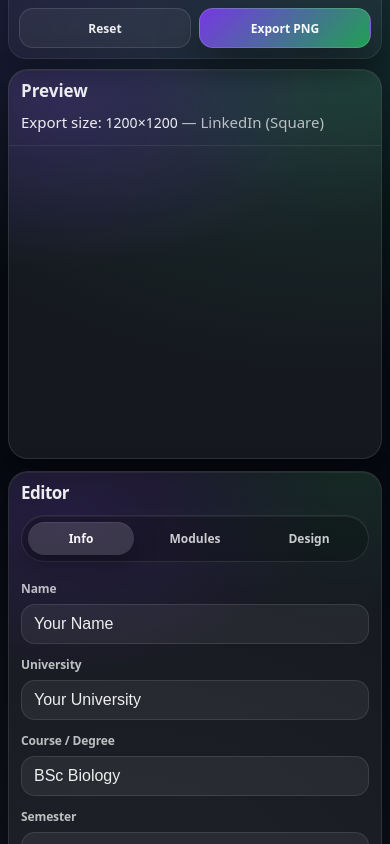
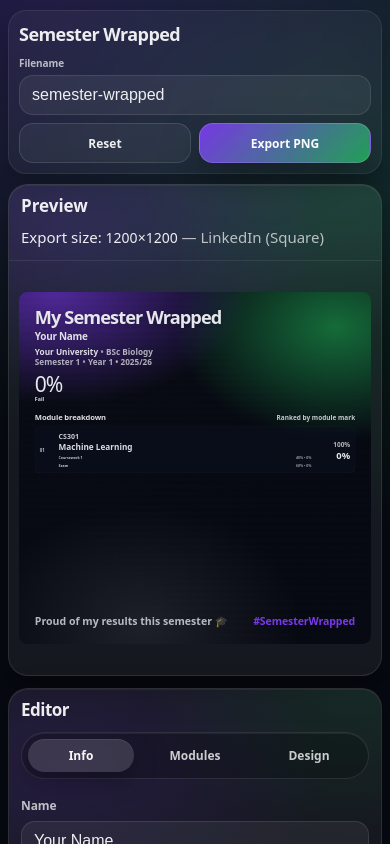
Before and after one commit to isaacwalsham/semesterwrapped, a React (Vite) app: page / in a window 390 px wide. Shown: the top 844 px of the page. Built offline with nearby package versions, Linux system fonts and the light colour scheme.

Commit message:
mobile preview fixed

```diff
--- a/src/App.css
+++ b/src/App.css
@@ -945,30 +945,57 @@ body.sw-exporting .sw-panel:hover {
 }
 
 @media (max-width: 1200px) {
+  #root {
+    width: 100%;
+    height: auto;
+    min-height: 100dvh;
+    overflow: visible;
+  }
+
+  .sw-app {
+    width: 100%;
+    height: auto;
+    min-height: 100dvh;
+    overflow-x: hidden;
+    overflow-y: auto;
+  }
+
   .sw-shell,
   .sw-workspace {
-    width: min(1180px, calc(100vw - 24px));
+    width: 100%;
+    max-width: 100%;
+    margin: 0;
   }
 
   .sw-shell {
-    padding: 14px 12px 0;
+    padding: 12px 10px 0;
   }
 
   .sw-workspace {
-    grid-template-columns: 1fr;
-    gap: 14px;
-    padding: 10px 12px 14px;
+    display: flex;
+    flex-direction: column;
+    gap: 12px;
+    padding: 10px 10px 14px;
     overflow: visible;
     flex: 0 0 auto;
   }
 
+  .sw-panel--preview {
+    order: 1;
+  }
+
+  .sw-panel--inputs {
+    order: 2;
+  }
+
   .sw-panel-body {
-    overflow: visible;
+    overflow: auto;
+    max-height: 58vh;
   }
 
   .sw-preview-pad {
-    min-height: 460px;
-    height: min(65vh, 700px);
+    min-height: 380px;
+    height: clamp(380px, 56vh, 700px);
   }
 }
 
@@ -1123,8 +1150,8 @@ body.sw-exporting .sw-panel:hover {
   }
 
   .sw-preview-pad {
-    min-height: 340px;
-    height: clamp(340px, 50vh, 540px);
+    min-height: 380px;
+    height: clamp(380px, 60vh, 620px);
   }
 }
 
@@ -1166,11 +1193,144 @@ body.sw-exporting .sw-panel:hover {
   }
 
   .sw-preview-pad {
-    min-height: 300px;
-    height: clamp(300px, 46vh, 460px);
+    min-height: 320px;
+    height: clamp(320px, 54vh, 520px);
   }
 
   .sw-panel--inputs {
     max-height: 56vh;
   }
 }
+
+/* Final mobile safety overrides */
+@media (max-width: 900px), (hover: none) and (pointer: coarse) {
+  #root,
+  .sw-app {
+    height: auto !important;
+    min-height: 100dvh !important;
+    overflow: visible !important;
+  }
+
+  .sw-shell,
+  .sw-workspace {
+    width: 100% !important;
+    max-width: 100% !important;
+    margin: 0 !important;
+  }
+
+  .sw-shell {
+    padding: calc(10px + env(safe-area-inset-top)) 8px 0 !important;
+    position: static !important;
+  }
+
+  .sw-topbar {
+    position: static !important;
+    z-index: auto !important;
+  }
+
+  .sw-workspace {
+    display: flex !important;
+    flex-direction: column !important;
+    gap: 12px !important;
+    padding: 10px 8px calc(16px + env(safe-area-inset-bottom)) !important;
+    overflow: visible !important;
+  }
+
+  .sw-panel--preview {
+    order: 1 !important;
+  }
+
+  .sw-panel--inputs {
+    order: 2 !important;
+    max-height: none !important;
+  }
+
+  .sw-panel-body {
+    overflow: visible !important;
+    max-height: none !important;
+  }
+
+  .sw-preview-pad {
+    min-height: 360px !important;
+    height: clamp(360px, 58vh, 620px) !important;
+  }
+
+  .sw-preview__stage {
+    align-items: center !important;
+    justify-content: center !important;
+  }
+}
+
+/* Dedicated mobile layout mode (JS-driven), isolated from desktop rules */
+html,
+body {
+  overflow-x: hidden;
+}
+
+@media (max-width: 900px), (hover: none) and (pointer: coarse) {
+  html,
+  body {
+    height: auto !important;
+    min-height: 100dvh !important;
+    overflow-y: auto !important;
+  }
+}
+
+#root.sw-root--mobile-mode {
+  height: auto !important;
+  min-height: 100dvh !important;
+  overflow: visible !important;
+}
+
+.sw-app--mobile-mode {
+  height: auto !important;
+  min-height: 100dvh !important;
+  overflow: visible !important;
+}
+
+.sw-app--mobile-mode .sw-shell--mobile-mode {
+  width: 100% !important;
+  max-width: 100% !important;
+  margin: 0 !important;
+  padding: calc(10px + env(safe-area-inset-top)) 8px 0 !important;
+  position: static !important;
+}
+
+.sw-app--mobile-mode .sw-topbar {
+  position: static !important;
+  border-radius: 18px !important;
+}
+
+.sw-app--mobile-mode .sw-workspace--mobile-mode {
+  width: 100% !important;
+  max-width: 100% !important;
+  margin: 0 !important;
+  display: flex !important;
+  flex-direction: column !important;
+  gap: 12px !important;
+  padding: 10px 8px calc(16px + env(safe-area-inset-bottom)) !important;
+  overflow: visible !important;
+}
+
+.sw-app--mobile-mode .sw-panel--preview {
+  order: 1 !important;
+}
+
+.sw-app--mobile-mode .sw-panel--inputs {
+  order: 2 !important;
+  max-height: none !important;
+}
+
+.sw-app--mobile-mode .sw-panel-body {
+  overflow: visible !important;
+  max-height: 100% !important;
+}
+
+.sw-app--mobile-mode .sw-preview-pad {
+  min-height: 360px !important;
+  height: clamp(360px, 58vh, 620px) !important;
+}
+
+.sw-app--mobile-mode .sw-workspace--mobile-mode {
+  padding-bottom: calc(28px + env(safe-area-inset-bottom)) !important;
+}
--- a/src/App.jsx
+++ b/src/App.jsx
@@ -220,6 +220,8 @@ function SizeHint({ format }) {
 function ExportFrame({ format, children, containerRef }) {
   const { w, h } = getDims(format);
   const [box, setBox] = useState({ width: 520, height: 520 });
+  const headRef = useRef(null);
+  const [headerH, setHeaderH] = useState(44);
 
   useEffect(() => {
     const el = containerRef?.current;
@@ -247,23 +249,45 @@ function ExportFrame({ format, children, containerRef }) {
     return () => ro.disconnect();
   }, [containerRef]);
 
-  const header = 44;
+  useEffect(() => {
+    const el = headRef.current;
+    if (!el) return;
+
+    const update = () => {
+      const rect = el.getBoundingClientRect?.();
+      if (!rect) return;
+      setHeaderH(Math.max(44, Math.round(rect.height)));
+    };
+
+    update();
+
+    if (typeof ResizeObserver === "undefined") {
+      window.addEventListener("resize", update);
+      return () => window.removeEventListener("resize", update);
+    }
+
+    const ro = new ResizeObserver(() => update());
+    ro.observe(el);
+    return () => ro.disconnect();
+  }, [format]);
+
   const pad = 10;
   const availW = Math.max(200, box.width - pad * 2);
-  const availH = Math.max(200, box.height - pad * 2 - header);
+  const availH = Math.max(200, box.height - pad * 2 - headerH);
   const scale = Math.min(1, availW / w, availH / h);
+  const scaledW = Math.round(w * scale);
+  const scaledH = Math.round(h * scale);
 
   return (
     <div className="sw-preview">
-      <div className="sw-preview__head">
+      <div className="sw-preview__head" ref={headRef}>
         <div className="sw-preview__title">Preview</div>
         <SizeHint format={format} />
       </div>
 
       <div className="sw-preview__stage">
-        {}
-        <div style={{ width: w, height: h, transform: `scale(${scale})`, transformOrigin: "top center" }}>
-          {children}
+        <div style={{ width: scaledW, height: scaledH, display: "flex", justifyContent: "center", alignItems: "flex-start" }}>
+          <div style={{ width: w, height: h, transform: `scale(${scale})`, transformOrigin: "top center" }}>{children}</div>
         </div>
       </div>
     </div>
@@ -534,6 +558,7 @@ function WrappedCard({ state }) {
 export default function SemesterWrappedApp() {
   const [state, setState] = useState(DEFAULTS);
   const [activeTab, setActiveTab] = useState("info");
+  const [isMobileLayout, setIsMobileLayout] = useState(false);
 
   const previewBoxRef = useRef(null);
   const previewCardRef = useRef(null);
@@ -545,6 +570,23 @@ export default function SemesterWrappedApp() {
 
   const set = (patch) => setState((s) => ({ ...s, ...patch }));
   const setTheme = (patch) => setState((s) => ({ ...s, theme: { ...s.theme, ...patch } }));
+
+  useEffect(() => {
+    const query = "(max-width: 900px), (hover: none) and (pointer: coarse)";
+    const mql = window.matchMedia(query);
+    const update = () => setIsMobileLayout(!!mql.matches);
+    update();
+    mql.addEventListener?.("change", update);
+    return () => mql.removeEventListener?.("change", update);
+  }, []);
+
+  useEffect(() => {
+    const root = document.getElementById("root");
+    if (!root) return;
+    if (isMobileLayout) root.classList.add("sw-root--mobile-mode");
+    else root.classList.remove("sw-root--mobile-mode");
+    return () => root.classList.remove("sw-root--mobile-mode");
+  }, [isMobileLayout]);
 
   useEffect(() => {
     if (!state.autoModuleWeights) return;
@@ -765,8 +807,8 @@ export default function SemesterWrappedApp() {
   }
 
   return (
-    <div className="sw-app">
-      <div className="sw-shell">
+    <div className={`sw-app ${isMobileLayout ? "sw-app--mobile-mode" : ""}`}>
+      <div className={`sw-shell ${isMobileLayout ? "sw-shell--mobile-mode" : ""}`}>
         <div className="sw-topbar">
           <div className="sw-brand">
             <div className="sw-title">Semester Wrapped</div>
@@ -800,7 +842,7 @@ export default function SemesterWrappedApp() {
         </div>
       </div>
 
-      <div className="sw-workspace">
+      <div className={`sw-workspace ${isMobileLayout ? "sw-workspace--mobile-mode" : ""}`}>
         {}
         <div className="sw-panel sw-panel--inputs">
           <div className="sw-panel-head">
```
